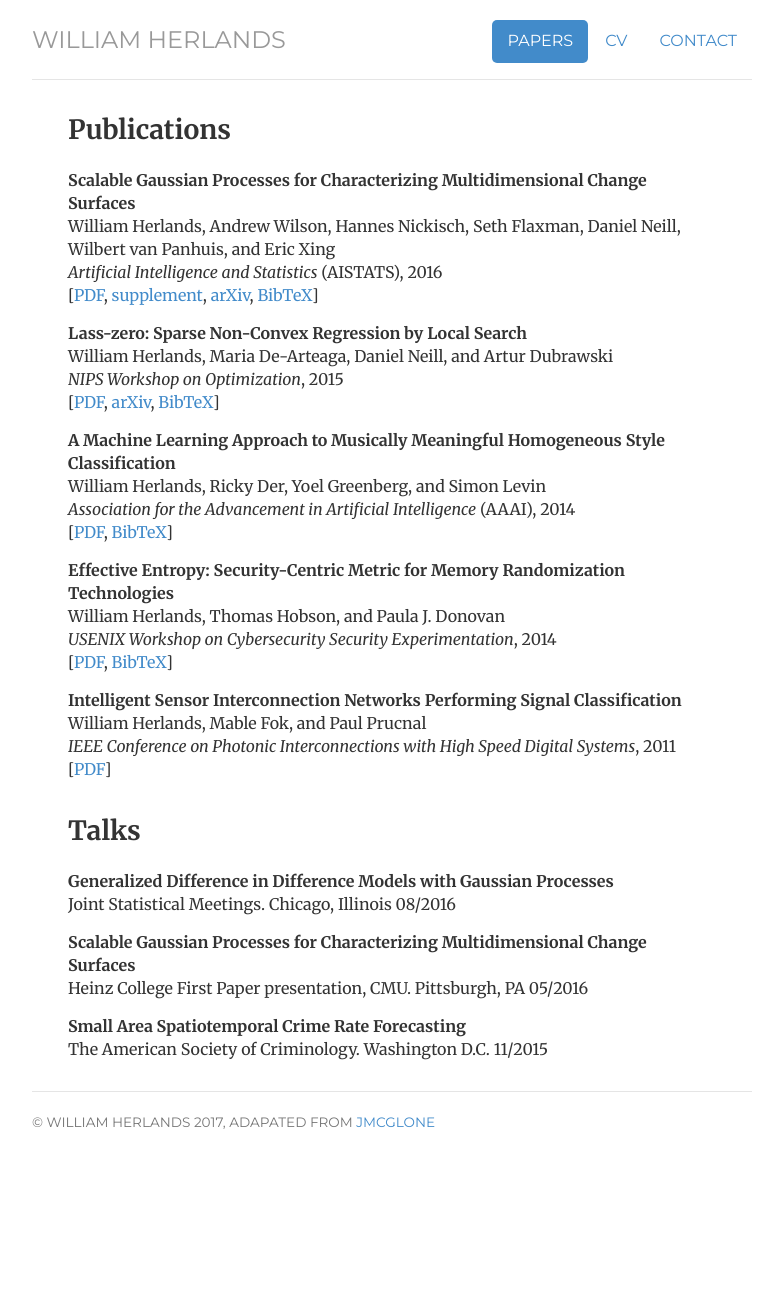
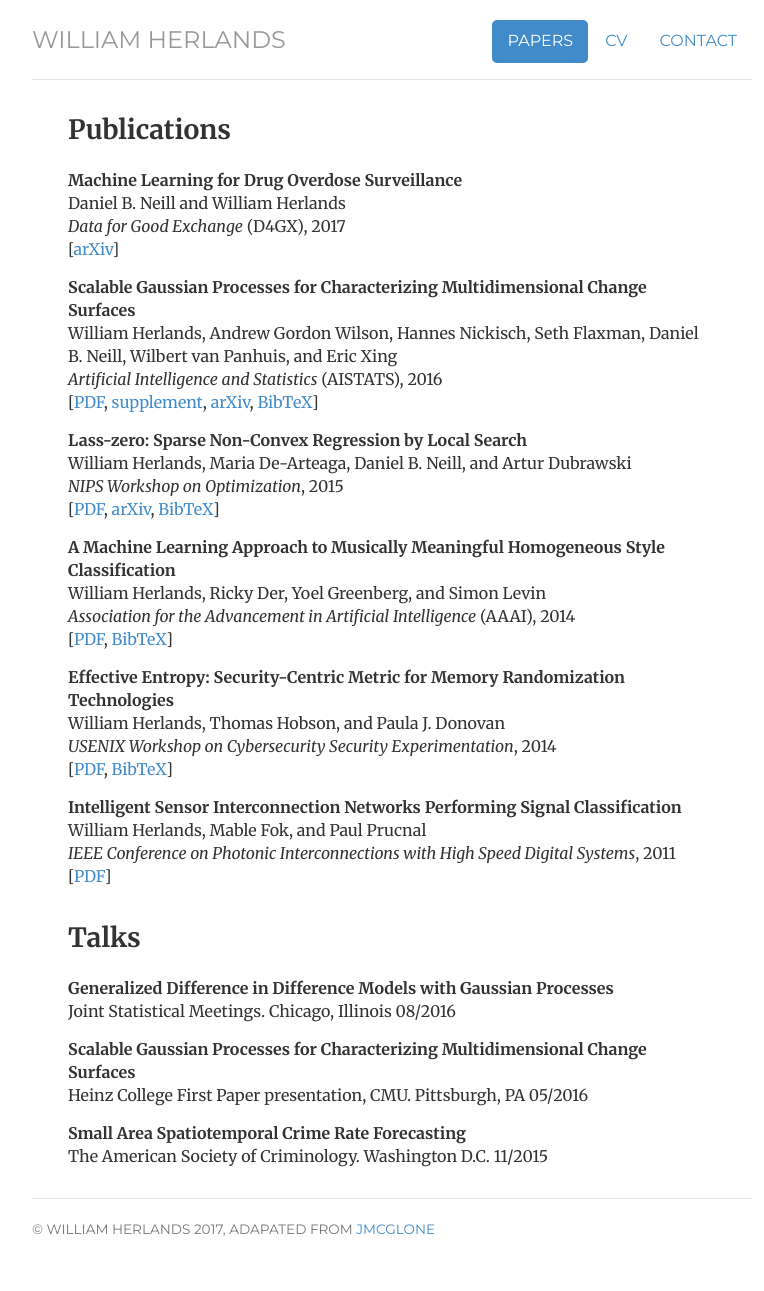
Before and after one commit to herlands/herlands.github.io, a Jekyll site: the page built from papers/index.html, in a window 1280 px wide. Shown: the whole page, without its empty margins (248-1012 px from the left). Built offline with Jekyll 4.4.1, drawn with Linux system fonts in a browser that asks for light colours; before the commit the page ends 1184 px from its top, so only the background shows below that.

Commit message:
updated paper to include D4GX

```diff
--- a/papers/index.html
+++ b/papers/index.html
@@ -12,8 +12,14 @@ description: Papers by William Herlands
 <div class="cv">
 
 					<h2>Publications</h2>
+					<div class="paper-title">Machine Learning for Drug Overdose Surveillance</div>
+                    Daniel B. Neill and William Herlands
+                    <br><em>Data for Good Exchange</em> (D4GX), 2017
+                    <br>[<a href="https://arxiv.org/abs/1710.02458">arXiv</a>]
+
+
 					<div class="paper-title">Scalable Gaussian Processes for Characterizing Multidimensional Change Surfaces</div>
-                    William Herlands, Andrew Wilson, Hannes Nickisch, Seth Flaxman, Daniel Neill, Wilbert van Panhuis, and Eric Xing
+                    William Herlands, Andrew Gordon Wilson, Hannes Nickisch, Seth Flaxman, Daniel B. Neill, Wilbert van Panhuis, and Eric Xing
                     <br><em>Artificial Intelligence and Statistics</em> (AISTATS), 2016
                     <br>[<a href="http://jmlr.org/proceedings/papers/v51/herlands16.pdf">PDF</a>,
                     <a href="http://jmlr.org/proceedings/papers/v51/herlands16-supp.pdf">supplement</a>,
@@ -22,7 +28,7 @@ description: Papers by William Herlands
 
 
                     <div class="paper-title">Lass-zero: Sparse Non-Convex Regression by Local Search</div>
-                    William Herlands, Maria De-Arteaga, Daniel Neill, and Artur Dubrawski
+                    William Herlands, Maria De-Arteaga, Daniel B. Neill, and Artur Dubrawski
                     <br><em>NIPS Workshop on Optimization</em>, 2015
                     <br>[<a href="http://arxiv.org/pdf/1511.04402v1.pdf">PDF</a>,
                     <a href="http://arxiv.org/abs/1511.04402">arXiv</a>,
@@ -35,11 +41,13 @@ description: Papers by William Herlands
                     <br>[<a href="/files/music_classification.pdf">PDF</a>,
                     <a href="/files/music_classification.bib">BibTeX</a>]
 
+
                     <div class="paper-title">Effective Entropy: Security-Centric Metric for Memory Randomization Technologies</div>
                     William Herlands, Thomas Hobson, and Paula J. Donovan
                     <br><em>USENIX Workshop on Cybersecurity Security Experimentation</em>, 2014
                     <br>[<a href="/files/effective_entropy.pdf">PDF</a>,
                     <a href="/files/effective_entropy.bib">BibTeX</a>]
+
 
                     <div class="paper-title">Intelligent Sensor Interconnection Networks Performing Signal Classification</div>
                     William Herlands, Mable Fok, and Paul Prucnal
```
Also changed, not shown: 1 other file.
